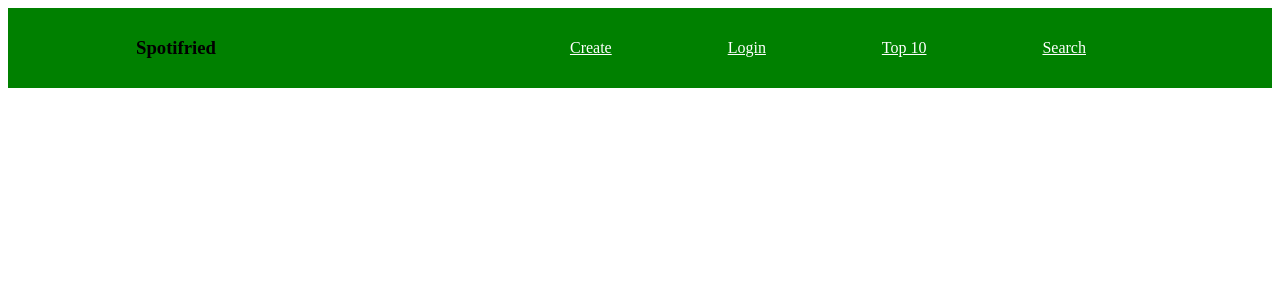
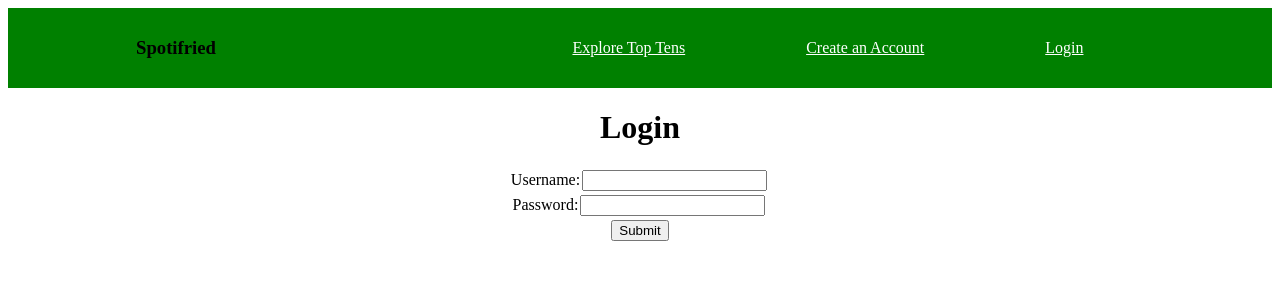
Before and after one commit to is386/spotifried, a React (Create React App) app in the folder client/: page /login in a window 1280 px wide. Shown: the top 300 px of the page. Built offline with nearby package versions, Linux system fonts and the light colour scheme.

Commit message:
add redirects based on log in

```diff
--- a/client/src/App.js
+++ b/client/src/App.js
@@ -1,10 +1,10 @@
 import React from "react";
 import "./App.css";
-import Nav from "./components/Nav";
 import Create from "./Create";
 import Login from "./Login";
 import Top10 from "./Top10";
 import Search from "./Search";
+import Logout from "./Logout";
 import { BrowserRouter as Router, Switch, Route } from "react-router-dom";
 
 class App extends React.Component {
@@ -14,9 +14,9 @@ class App extends React.Component {
     return (
       <Router>
         <div className="App">
-          <Nav />
           <Switch>
-            <Route path="/" exact component={Login} />
+            <Route path="/login" exact component={Login} />
+            <Route path="/logout" component={Logout} />
             <Route path="/create" component={Create} />
             <Route path="/top10" component={Top10} />
             <Route path="/search" component={Search} />
--- a/client/src/Create.js
+++ b/client/src/Create.js
@@ -1,4 +1,5 @@
 import React from "react";
+import Nav from "./components/Nav";
 import "./App.css";
 
 class Create extends React.Component {
@@ -37,6 +38,7 @@ class Create extends React.Component {
       .then((response) => {
         if (response.status === 200) {
           this.setState({ error: "Account Created Successfully!" });
+          this.props.history.push("/login");
         } else if (response.status === 401) {
           this.setState({ error: "Invalid Username or Password." });
         } else {
@@ -51,6 +53,7 @@ class Create extends React.Component {
   render() {
     return (
       <div>
+        <Nav />
         <h1>Create Account</h1>
         <p>
           Usernames must be between 1 and 20 characters long. <br />
@@ -75,12 +78,7 @@ class Create extends React.Component {
           <label>
             Password:
             {/* The value of the input field will change as its being typed into*/}
-            <input
-              name="password"
-              type="password"
-              value={this.state.password}
-              onChange={this.handleInputChange}
-            ></input>
+            <input name="password" type="password" onChange={this.handleInputChange}></input>
           </label>
           <br />
           <input type="submit" value="Submit"></input>
--- a/client/src/Login.js
+++ b/client/src/Login.js
@@ -1,5 +1,7 @@
 import React from "react";
 import "./App.css";
+import auth from "./components/Auth";
+import Nav from "./components/Nav";
 
 class Login extends React.Component {
   constructor(props) {
@@ -37,6 +39,9 @@ class Login extends React.Component {
       .then((response) => {
         if (response.status === 200) {
           this.setState({ error: "Successfully Logged In!" });
+          auth.login(() => {
+            this.props.history.push("/top10");
+          });
         } else if (response.status === 401) {
           this.setState({ error: "Invalid Username or Password." });
         } else {
@@ -51,6 +56,7 @@ class Login extends React.Component {
   render() {
     return (
       <div>
+        <Nav />
         <h1>Login</h1>
         {/* This div will contain whatever the error variable contains */}
         <div className="error-div">
@@ -71,12 +77,7 @@ class Login extends React.Component {
           <label>
             Password:
             {/* The value of the input field will change as its being typed into*/}
-            <input
-              name="password"
-              type="password"
-              value={this.state.password}
-              onChange={this.handleInputChange}
-            ></input>
+            <input name="password" type="password" onChange={this.handleInputChange}></input>
           </label>
           <br />
           <input type="submit" value="Submit"></input>
--- /dev/null
+++ b/client/src/Logout.js
@@ -0,0 +1,14 @@
+import React from "react";
+import "./App.css";
+import auth from "./components/Auth";
+
+class Logout extends React.Component {
+  render() {
+    auth.logout(() => {
+      this.props.history.push("/login");
+    });
+    return null;
+  }
+}
+
+export default Logout;
--- a/client/src/Search.js
+++ b/client/src/Search.js
@@ -1,5 +1,6 @@
 import React from "react";
 import SongTable from "./components/SongTable";
+import Nav from "./components/Nav";
 import "./App.css";
 
 class Search extends React.Component {
@@ -44,10 +45,9 @@ class Search extends React.Component {
   render() {
     return (
       <div>
+        <Nav />
         <h1>Search</h1>
-                <p>
-                    Type in a username to see their top ten songs.
-                </p>
+        <p>Type in a username to see their top ten songs.</p>
         <form onSubmit={this.handleSubmit}>
           <input
             name="search"
--- a/client/src/Top10.js
+++ b/client/src/Top10.js
@@ -1,5 +1,7 @@
 import React from "react";
 import SongTable from "./components/SongTable";
+import auth from "./components/Auth";
+import Nav from "./components/Nav";
 import "./App.css";
 
 class Top10 extends React.Component {
@@ -63,12 +65,16 @@ class Top10 extends React.Component {
   }
 
   render() {
+    if (!auth.isLoggedIn()) {
+      this.props.history.push("/login");
+    }
     let spotifyConnect = null;
     if (!this.state.loggedIn) {
       spotifyConnect = <a href="http://localhost:5000/spotify_login">Connect to Spotify</a>;
     }
     return (
       <div>
+        <Nav />
         <h1>Your Top 10</h1>
         <div id="error">{this.state.error}</div>
         <br />
--- /dev/null
+++ b/client/src/components/Auth.js
@@ -0,0 +1,22 @@
+class Auth {
+  constructor() {
+    this.loggedIn = false;
+  }
+
+  login(callback) {
+    this.loggedIn = true;
+    callback();
+  }
+
+  logout(callback) {
+    this.username = "";
+    this.loggedIn = false;
+    callback();
+  }
+
+  isLoggedIn() {
+    return this.loggedIn;
+  }
+}
+
+export default new Auth();
--- /dev/null
+++ b/client/src/components/HiddenLink.js
@@ -0,0 +1,14 @@
+import React from "react";
+import "../App.css";
+import { Link } from "react-router-dom";
+
+class HiddenLink extends React.Component {
+  render() {
+    if (this.props.render) {
+      return <Link {...this.props}></Link>;
+    }
+    return null;
+  }
+}
+
+export default HiddenLink;
--- a/client/src/components/Nav.js
+++ b/client/src/components/Nav.js
@@ -1,8 +1,17 @@
 import React from "react";
 import "../App.css";
 import { Link } from "react-router-dom";
+import HiddenLink from "./HiddenLink";
+import auth from "./Auth";
 
 class Nav extends React.Component {
+  constructor(props) {
+    super(props);
+    this.state = {
+      loggedIn: auth.isLoggedIn(),
+    };
+  }
+
   render() {
     const navStyle = {
       color: "white",
@@ -11,21 +20,25 @@ class Nav extends React.Component {
       <nav>
         <h3>Spotifried</h3>
         <ul className="nav-links">
-          <Link style={navStyle} to="/create">
-            <li>Create</li>
+          <HiddenLink style={navStyle} to="/top10" render={this.state.loggedIn}>
+            <li>My Top 10</li>
+          </HiddenLink>
+
+          <Link style={navStyle} to="/search">
+            <li>Explore Top Tens</li>
           </Link>
 
-          <Link style={navStyle} to="/">
+          <HiddenLink style={navStyle} to="/create" render={!this.state.loggedIn}>
+            <li>Create an Account</li>
+          </HiddenLink>
+
+          <HiddenLink style={navStyle} to="/login" render={!this.state.loggedIn}>
             <li>Login</li>
-          </Link>
+          </HiddenLink>
 
-          <Link style={navStyle} to="/top10">
-            <li>Top 10</li>
-          </Link>
-
-          <Link style={navStyle} to="/search">
-            <li>Search</li>
-          </Link>
+          <HiddenLink style={navStyle} to="/logout" render={this.state.loggedIn}>
+            <li>(Click to log out)</li>
+          </HiddenLink>
         </ul>
       </nav>
     );
```
Lines whose indentation alone changed are shown as unchanged.
